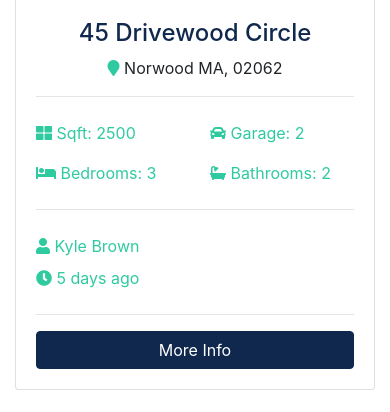
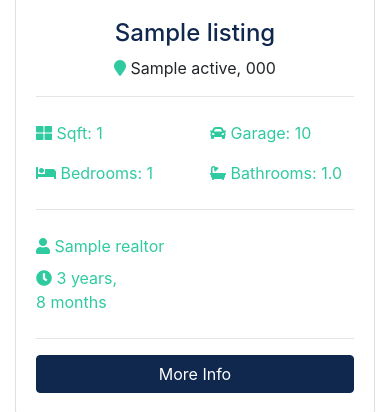
Before and after one commit to ak-ashish36/bt_RealState_django, a Django app: page / in a window 390 px wide. Shown: the part 1194-1606 px from the top of the page. Run offline with Django 4.2, Linux system fonts and the light colour scheme; tables that the repository leaves empty hold one stand-in row (values such as "Sample post"); grey boxes marked "Sample" are stand-in pictures; some libraries are stand-ins or nearby versions.

Commit message:
Home & About Page Dynamic Content

```diff
--- a/pages/views.py
+++ b/pages/views.py
@@ -1,12 +1,23 @@
 from django.shortcuts import render
 from django.http import HttpResponse
+from listings.models import Listing
+from realtors.models import Realtor
 
 # Create your views here.
 
 
 def index(request):
-    return render(request, "pages/index.html")
+    # Get all listings order by listing date
+    listings = Listing.objects.order_by("-list_date").filter(is_published=True)[:3]
+    context = {"listings": listings}
+    return render(request, "pages/index.html", context)
 
 
 def about(request):
-    return render(request, "pages/about.html")
+    # Get all realtors order by hiring date
+    realtors = Realtor.objects.order_by("-hire_date")
+
+    # Get MVP
+    mvp_realtors = Realtor.objects.all().filter(is_mvp=True)
+    context = {"realtors": realtors, "mvp_realtors": mvp_realtors}
+    return render(request, "pages/about.html", context)
--- a/templates/pages/index.html
+++ b/templates/pages/index.html
@@ -1,4 +1,6 @@
 {% extends "base.html" %} {% block content %}
+{% load humanize %}
+
 <!-- Showcase -->
 <section id="showcase">
 	<div class="container text-center">
@@ -6,7 +8,8 @@
 			<div class="overlay p-5">
 				<h1 class="display-4 mb-4">Property Searching Just Got So Easy</h1>
 				<p class="lead">
-					Lorem ipsum dolor sit, amet consectetur adipisicing elit. Recusandae quas, asperiores eveniet vel nostrum
+					Lorem ipsum dolor sit, amet consectetur adipisicing elit. Recusandae quas, asperiores eveniet vel
+					nostrum
 					magnam voluptatum tempore! Consectetur, id commodi!
 				</p>
 				<div class="search">
@@ -15,7 +18,8 @@
 						<div class="form-row">
 							<div class="col-md-4 mb-3">
 								<label class="sr-only">Keywords</label>
-								<input type="text" name="keywords" class="form-control" placeholder="Keyword (Pool, Garage, etc)" />
+								<input type="text" name="keywords" class="form-control"
+									placeholder="Keyword (Pool, Garage, etc)" />
 							</div>
 
 							<div class="col-md-4 mb-3">
@@ -128,113 +132,50 @@
 	<div class="container">
 		<h3 class="text-center mb-3">Latest Listings</h3>
 		<div class="row">
-			<!-- Listing 1 -->
+			{% if listings %}
+			{% for listing in listings %}
 			<div class="col-md-6 col-lg-4 mb-4">
 				<div class="card listing-preview">
-					<img class="card-img-top" src="assets/img/homes/home-1.jpg" alt="" />
+					<img class="card-img-top" src="{{ listing.photo_main.url }}" alt="" />
 					<div class="card-img-overlay">
 						<h2>
-							<span class="badge badge-secondary text-white">$490,000</span>
+							<span class="badge badge-secondary text-white">{{listing.price | intcomma}}</span>
 						</h2>
 					</div>
 					<div class="card-body">
 						<div class="listing-heading text-center">
-							<h4 class="text-primary">45 Drivewood Circle</h4>
-							<p><i class="fas fa-map-marker text-secondary"></i> Norwood MA, 02062</p>
+							<h4 class="text-primary">{{listing.title}}</h4>
+							<p>
+								<i class="fas fa-map-marker text-secondary"></i> {{listing.city}} {{listing.state}},
+								{{listing.zipcode}}
+							</p>
 						</div>
 						<hr />
 						<div class="row py-2 text-secondary">
-							<div class="col-6"><i class="fas fa-th-large"></i> Sqft: 2500</div>
-							<div class="col-6"><i class="fas fa-car"></i> Garage: 2</div>
+							<div class="col-6"><i class="fas fa-th-large"></i> Sqft: {{listing.sqft}}</div>
+							<div class="col-6"><i class="fas fa-car"></i> Garage: {{listing.garage}}</div>
 						</div>
 						<div class="row py-2 text-secondary">
-							<div class="col-6"><i class="fas fa-bed"></i> Bedrooms: 3</div>
-							<div class="col-6"><i class="fas fa-bath"></i> Bathrooms: 2</div>
+							<div class="col-6"><i class="fas fa-bed"></i> Bedrooms: {{listing.bedrooms}}</div>
+							<div class="col-6"><i class="fas fa-bath"></i> Bathrooms: {{listing.bathrooms}}</div>
 						</div>
 						<hr />
 						<div class="row py-2 text-secondary">
-							<div class="col-6"><i class="fas fa-user"></i> Kyle Brown</div>
+							<div class="col-12"><i class="fas fa-user"></i> {{listing.realtor}}</div>
 						</div>
 						<div class="row text-secondary pb-2">
-							<div class="col-6"><i class="fas fa-clock"></i> 5 days ago</div>
+							<div class="col-6"><i class="fas fa-clock"></i> {{listing.list_date | timesince}}</div>
 						</div>
 						<hr />
-						<a href="listing.html" class="btn btn-primary btn-block">More Info</a>
+						<a href="{%url 'listing' listing.id %}" class="btn btn-primary btn-block">More Info</a>
 					</div>
 				</div>
 			</div>
-
-			<!-- Listing 2 -->
-			<div class="col-md-6 col-lg-4 mb-4">
-				<div class="card listing-preview">
-					<img class="card-img-top" src="assets/img/homes/home-2.jpg" alt="" />
-					<div class="card-img-overlay">
-						<h2>
-							<span class="badge badge-secondary text-white">$550,000</span>
-						</h2>
-					</div>
-					<div class="card-body">
-						<div class="listing-heading text-center">
-							<h4 class="text-primary">18 Jefferson Lane</h4>
-							<p><i class="fas fa-map-marker text-secondary"></i> Woburn MA, 01801</p>
-						</div>
-						<hr />
-						<div class="row py-2 text-secondary">
-							<div class="col-6"><i class="fas fa-th-large"></i> Sqft: 3200</div>
-							<div class="col-6"><i class="fas fa-car"></i> Garage: 1</div>
-						</div>
-						<div class="row py-2 text-secondary">
-							<div class="col-6"><i class="fas fa-bed"></i> Bedrooms: 4</div>
-							<div class="col-6"><i class="fas fa-bath"></i> Bathrooms: 2.5</div>
-						</div>
-						<hr />
-						<div class="row py-2 text-secondary">
-							<div class="col-6"><i class="fas fa-user"></i> Mark Hudson</div>
-						</div>
-						<div class="row text-secondary pb-2">
-							<div class="col-6"><i class="fas fa-clock"></i> 5 days ago</div>
-						</div>
-						<hr />
-						<a href="listing.html" class="btn btn-primary btn-block">More Info</a>
-					</div>
-				</div>
+			{% endfor %} {% else %}
+			<div class="col-md-12">
+				<p>No Listings Available</p>
 			</div>
-
-			<!-- Listing 3 -->
-			<div class="col-md-6 col-lg-4 mb-4">
-				<div class="card listing-preview">
-					<img class="card-img-top" src="assets/img/homes/home-3.jpg" alt="" />
-					<div class="card-img-overlay">
-						<h2>
-							<span class="badge badge-secondary text-white">$580,000</span>
-						</h2>
-					</div>
-					<div class="card-body">
-						<div class="listing-heading text-center">
-							<h4 class="text-primary">187 Woodrow Street</h4>
-							<p><i class="fas fa-map-marker text-secondary"></i> Salem MA, 01915</p>
-						</div>
-						<hr />
-						<div class="row py-2 text-secondary">
-							<div class="col-6"><i class="fas fa-th-large"></i> Sqft: 3107</div>
-							<div class="col-6"><i class="fas fa-car"></i> Garage: 0</div>
-						</div>
-						<div class="row py-2 text-secondary">
-							<div class="col-6"><i class="fas fa-bed"></i> Bedrooms: 4</div>
-							<div class="col-6"><i class="fas fa-bath"></i> Bathrooms: 3</div>
-						</div>
-						<hr />
-						<div class="row py-2 text-secondary">
-							<div class="col-6"><i class="fas fa-user"></i> Mark Hudson</div>
-						</div>
-						<div class="row text-secondary pb-2">
-							<div class="col-6"><i class="fas fa-clock"></i> 5 days ago</div>
-						</div>
-						<hr />
-						<a href="listing.html" class="btn btn-primary btn-block">More Info</a>
-					</div>
-				</div>
-			</div>
+			{% endif %}
 		</div>
 	</div>
 </section>
@@ -247,7 +188,8 @@
 				<hr />
 				<h3>Consulting Services</h3>
 				<p>
-					Lorem ipsum dolor sit amet consectetur adipisicing elit. Incidunt, debitis nam! Repudiandae, provident iste
+					Lorem ipsum dolor sit amet consectetur adipisicing elit. Incidunt, debitis nam! Repudiandae,
+					provident iste
 					consequatur hic dignissimos ratione ea quae.
 				</p>
 			</div>
@@ -256,7 +198,8 @@
 				<hr />
 				<h3>Propery Management</h3>
 				<p>
-					Lorem ipsum dolor sit amet consectetur adipisicing elit. Incidunt, debitis nam! Repudiandae, provident iste
+					Lorem ipsum dolor sit amet consectetur adipisicing elit. Incidunt, debitis nam! Repudiandae,
+					provident iste
 					consequatur hic dignissimos ratione ea quae.
 				</p>
 			</div>
@@ -265,7 +208,8 @@
 				<hr />
 				<h3>Renting & Selling</h3>
 				<p>
-					Lorem ipsum dolor sit amet consectetur adipisicing elit. Incidunt, debitis nam! Repudiandae, provident iste
+					Lorem ipsum dolor sit amet consectetur adipisicing elit. Incidunt, debitis nam! Repudiandae,
+					provident iste
 					consequatur hic dignissimos ratione ea quae.
 				</p>
 			</div>
```
Also changed, not shown: templates/pages/about.html (+22 -27 lines).
